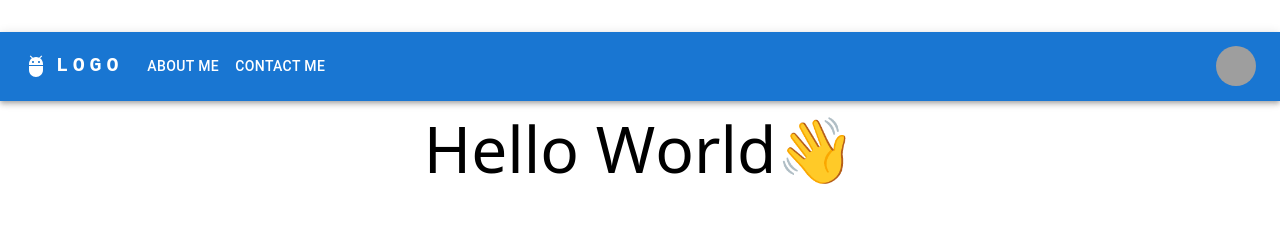
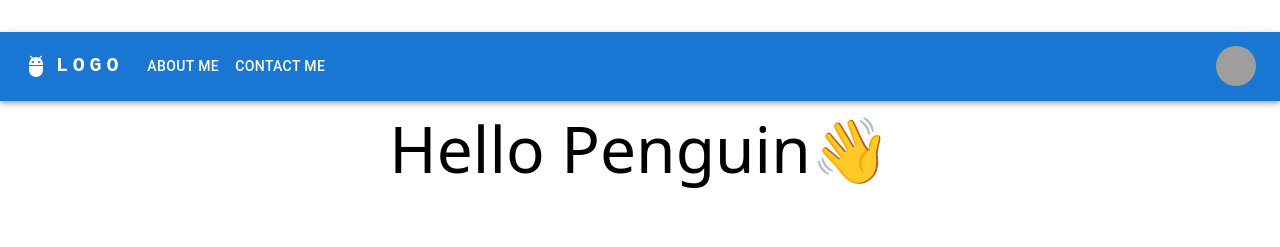
Before and after one commit to hanx7/portfolio, a React (Create React App) app in the folder my-portfolio/: page / in a window 1280 px wide. Shown: the top 247 px of the page. Built offline with nearby package versions, Linux system fonts and the light colour scheme; grey boxes are pictures that could not be loaded.

Commit message:
change title

```diff
--- a/my-portfolio/src/pages/home.tsx
+++ b/my-portfolio/src/pages/home.tsx
@@ -10,7 +10,7 @@ function HomePage() {
         <section className="my-8 flex flex-col items-center justify-center">
             <ResponsiveAppBar pages={["About me","Contact me"]}></ResponsiveAppBar>
             <h1 className="mb-4 text-[2rem] md:text-[4rem]">
-                <MotionText delayOffset={0}>Hello World👋</MotionText>
+                <MotionText delayOffset={0}>Hello Penguin👋</MotionText>
             </h1>
             <div className="overflow-hidden rounded-full p-3 md:p-4">
                 <MotionDiv>
```
